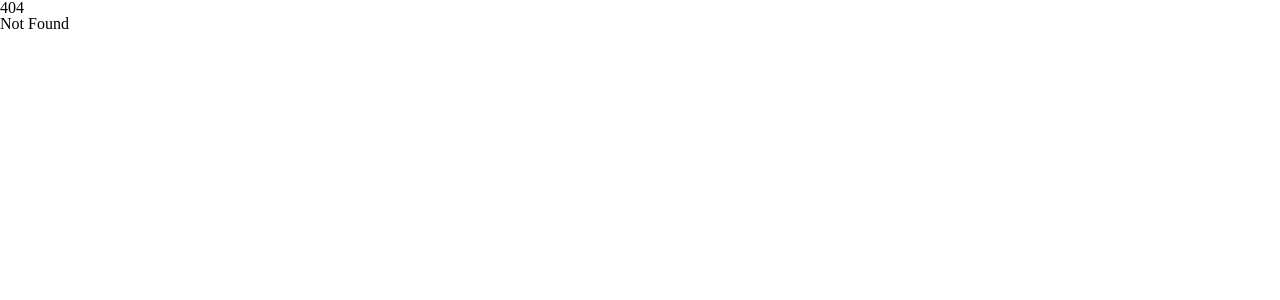
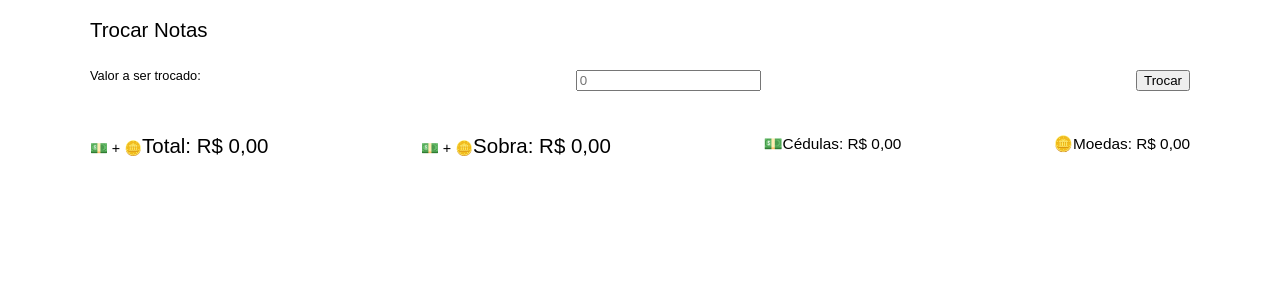
Before and after one commit to carloshatus/calculate-bills, a SvelteKit app: page /trocar-notas in a window 1280 px wide. Before the commit this address had no page. Shown: the top 300 px of the page. Built offline with nearby package versions, Linux system fonts and the light colour scheme.

Commit message:
feat: add change

```diff
--- a/src/app.html
+++ b/src/app.html
@@ -1,6 +1,5 @@
 <!DOCTYPE html>
 <html lang="pt-br">
-
 	<head>
 		<meta charset="utf-8" />
 		<link rel="icon" href="%sveltekit.assets%/favicon.png" />
@@ -12,7 +11,6 @@
 	<body data-sveltekit-preload-data="hover">
 		<div style="display: contents">%sveltekit.body%</div>
 	</body>
-
 </html>
 
 <style>
--- /dev/null
+++ b/src/lib/services/storageService.ts
@@ -0,0 +1,24 @@
+export default class Storage {
+    constructor(readonly isBrowser: boolean) { }
+
+    get<T>(key: string): T | null {
+        if (this.isBrowser) {
+            const item = localStorage.getItem(key);
+            return item ? JSON.parse(item) : null;
+        }
+        return null;
+    }
+
+    save<T>(key: string, value: T): void {
+        if (this.isBrowser) {
+            localStorage.setItem(key, JSON.stringify(value));
+        }
+    }
+
+    delete(key: string): void {
+        if (this.isBrowser) {
+            localStorage.removeItem(key);
+        }
+    }
+
+}
--- /dev/null
+++ b/src/lib/types/bill.ts
@@ -0,0 +1,11 @@
+export enum BillTypes {
+    BILL = 'bill',
+    COIN = 'coin'
+}
+
+export type Bill = {
+    value: number;
+    quantity: number | null | string;
+    total: number;
+    type: BillTypes;
+};
--- /dev/null
+++ b/src/lib/utils/currency.ts
@@ -0,0 +1,6 @@
+export function parseToCurrency(value: number): string {
+    return value.toLocaleString('pt-BR', {
+        style: 'currency',
+        currency: 'BRL'
+    });
+}
--- /dev/null
+++ b/src/routes/trocar-notas/+page.svelte
@@ -0,0 +1,236 @@
+<script lang="ts">
+	import { browser } from '$app/environment';
+	import { goto } from '$app/navigation';
+	import Storage from '$lib/services/storageService';
+	import { type Bill, BillTypes } from '$lib/types/bill';
+	import { parseToCurrency } from '$lib/utils/currency';
+
+	const storage = new Storage(browser);
+
+	let availableBills: Bill[] = storage.get<Bill[]>('billsSaved') || [];
+	let amount: number | null = storage.get<number>('amountSaved') || null;
+	let result: Bill[] = [];
+	let total: number = 0;
+	let rest: number = 0;
+	let totalBills: number = 0;
+	let totalCoins: number = 0;
+
+	if (amount) {
+		exchange();
+	}
+
+	function exchange() {
+		total = 0;
+		result = [];
+
+		const target = Number(amount || '0');
+
+		if (!target) {
+			return [];
+		}
+
+		let remainingAmount = target;
+
+		const billsToConsider = [...availableBills]
+			.filter((bill) => bill.value <= 20)
+			.filter((bill) => bill.quantity && Number(bill.quantity) > 0)
+			.sort((a, b) => a.value - b.value);
+
+		for (const bill of billsToConsider) {
+			const billValue = bill.value;
+			const billQuantity = Number(bill.quantity);
+			let count = 0;
+
+			if (total < target) {
+				count = Math.floor(remainingAmount / billValue) + 1;
+				if (count > billQuantity) {
+					count = billQuantity;
+				}
+				remainingAmount -= count * billValue;
+				remainingAmount = Number(remainingAmount.toFixed(2));
+			}
+
+			if (count > 0) {
+				result.push({
+					value: billValue,
+					quantity: count,
+					total: count * billValue,
+					type: bill.type
+				});
+			}
+			if (result.length) {
+				total = result.reduce((sum, { total }) => (sum += total), 0);
+				rest = total - target;
+				totalCoins = result.reduce(
+					(sum, { type, total }) => (sum += type === BillTypes.COIN ? total : 0),
+					0
+				);
+				totalBills = result.reduce(
+					(sum, { type, total }) => (sum += type === BillTypes.BILL ? total : 0),
+					0
+				);
+			}
+		}
+	}
+
+	function enterAction(e: KeyboardEvent): void {
+		const { key } = e;
+		if (key === 'Enter') {
+			e.preventDefault();
+			exchange();
+		}
+	}
+</script>
+
+<div class="main-content">
+	<header class="container">
+		<a href="/">
+			<h1>Trocar Notas</h1>
+		</a>
+	</header>
+
+	<div class="container">
+		<label for="amount">Valor a ser trocado:</label>
+		<input
+			type="number"
+			id="amount"
+			placeholder="0"
+			bind:value={amount}
+			on:change={() => storage.save('amountSaved', amount)}
+			on:keydown={(e) => enterAction(e)}
+		/>
+		<button on:click={exchange}>Trocar</button>
+	</div>
+
+	{#if result.length > 0}
+		<div class="container total">
+			<h1>Resultado:</h1>
+		</div>
+		{#each result as bill, i}
+			<div class="container">
+				<p class="value">
+					<i>{bill.type === BillTypes.COIN ? '🪙' : '💵'}</i>
+					{parseToCurrency(bill.value)}
+				</p>
+				<i class="bill-quantity">{bill.quantity}</i>
+				<i class="total-label">{parseToCurrency(bill.total)}</i>
+			</div>
+		{/each}
+	{/if}
+	<div class="container total">
+		<h1><i>{'💵 + 🪙'}</i>Total: {parseToCurrency(total)}</h1>
+		<h1><i>{'💵 + 🪙'}</i>Sobra: {parseToCurrency(rest)}</h1>
+		<h2><i>{'💵'}</i>Cédulas: {parseToCurrency(totalBills)}</h2>
+		<h2><i>{'🪙'}</i>Moedas: {parseToCurrency(totalCoins)}</h2>
+	</div>
+</div>
+
+<style>
+	h1 {
+		font-size: 1.6em;
+	}
+
+	a {
+		text-decoration: none;
+		color: inherit;
+	}
+
+	.container {
+		font-family: sans-serif;
+		font-size: 0.8em;
+		display: flex;
+		flex-direction: row;
+		flex-flow: wrap;
+		justify-content: space-between;
+		align-content: space-between;
+		padding: 10px 50px;
+	}
+
+	.value {
+		width: 30%;
+		max-width: 100px;
+	}
+
+	.total-label {
+		width: 25%;
+	}
+
+	.bill-quantity {
+		width: 25%;
+	}
+
+	.total {
+		margin-top: 25px;
+	}
+
+	.total > h1 {
+		font-family: sans-serif;
+		font-size: 1.6em;
+		margin-bottom: 15px;
+	}
+
+	.total > h1 > i {
+		font-size: 0.7em;
+	}
+
+	.total > h2 {
+		font-family: sans-serif;
+		font-size: 1.2em;
+		margin-bottom: 15px;
+	}
+
+	.observations h2 {
+		font-family: sans-serif;
+		font-size: 1.2em;
+	}
+
+	header h1,
+	.name-page {
+		font-family: sans-serif;
+		padding: 10px 0px;
+		font-size: 1.6em;
+	}
+
+	.name-page {
+		max-width: 80em;
+	}
+
+	botton button,
+	header button {
+		padding: 15px;
+	}
+
+	header .container {
+		padding: 0px;
+	}
+
+	.transparent {
+		border: none;
+		background-color: transparent;
+	}
+
+	.observation {
+		width: 80%;
+	}
+
+	.observations {
+		justify-content: flex-start;
+	}
+
+	.observations > div {
+		flex-grow: 1;
+	}
+
+	.side-button {
+		justify-content: flex-start;
+	}
+
+	.onlyprint {
+		visibility: hidden;
+	}
+
+	.main-content {
+		max-width: 1200px;
+		margin: 0 auto;
+	}
+</style>
```
Also changed, not shown: src/routes/+page.svelte (+35 -41 lines), tsconfig.json (line endings or trailing spaces). Lines whose indentation alone changed are shown as unchanged.
